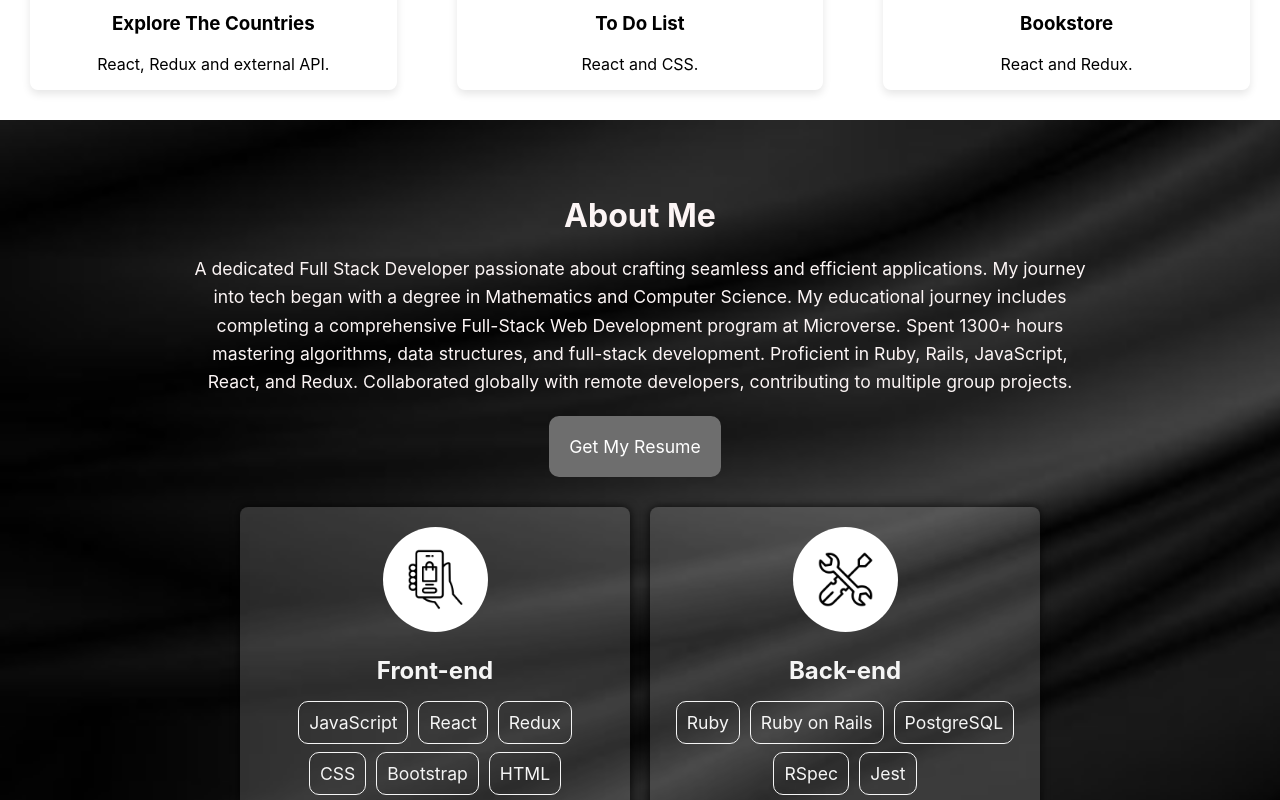
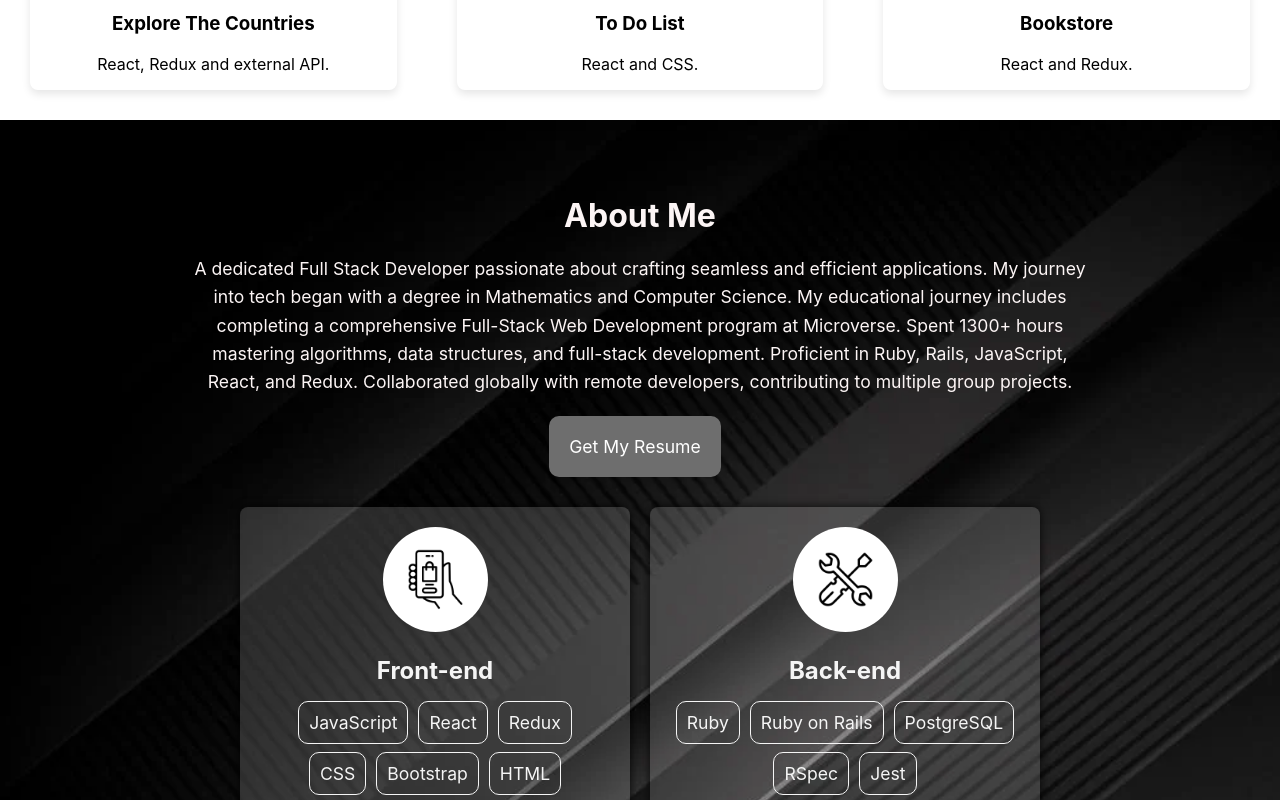
Before and after one commit to meryemsanem/my-portfolio, a React (Create React App) app: page / in a window 1280 px wide. Shown: the part 1820-2620 px from the top of the page. Built offline with nearby package versions, Linux system fonts and the light colour scheme.

Commit message:
Update styling

```diff
--- a/src/styles.css
+++ b/src/styles.css
@@ -101,7 +101,7 @@
 .about-section {
   padding: 50px 0;
   text-align: center;
-  background-image: url('./images/background.jpg');
+  background-image: url('./images/aboutBack.jpg');
   background-repeat: no-repeat;
   background-size: cover;
 }
```
